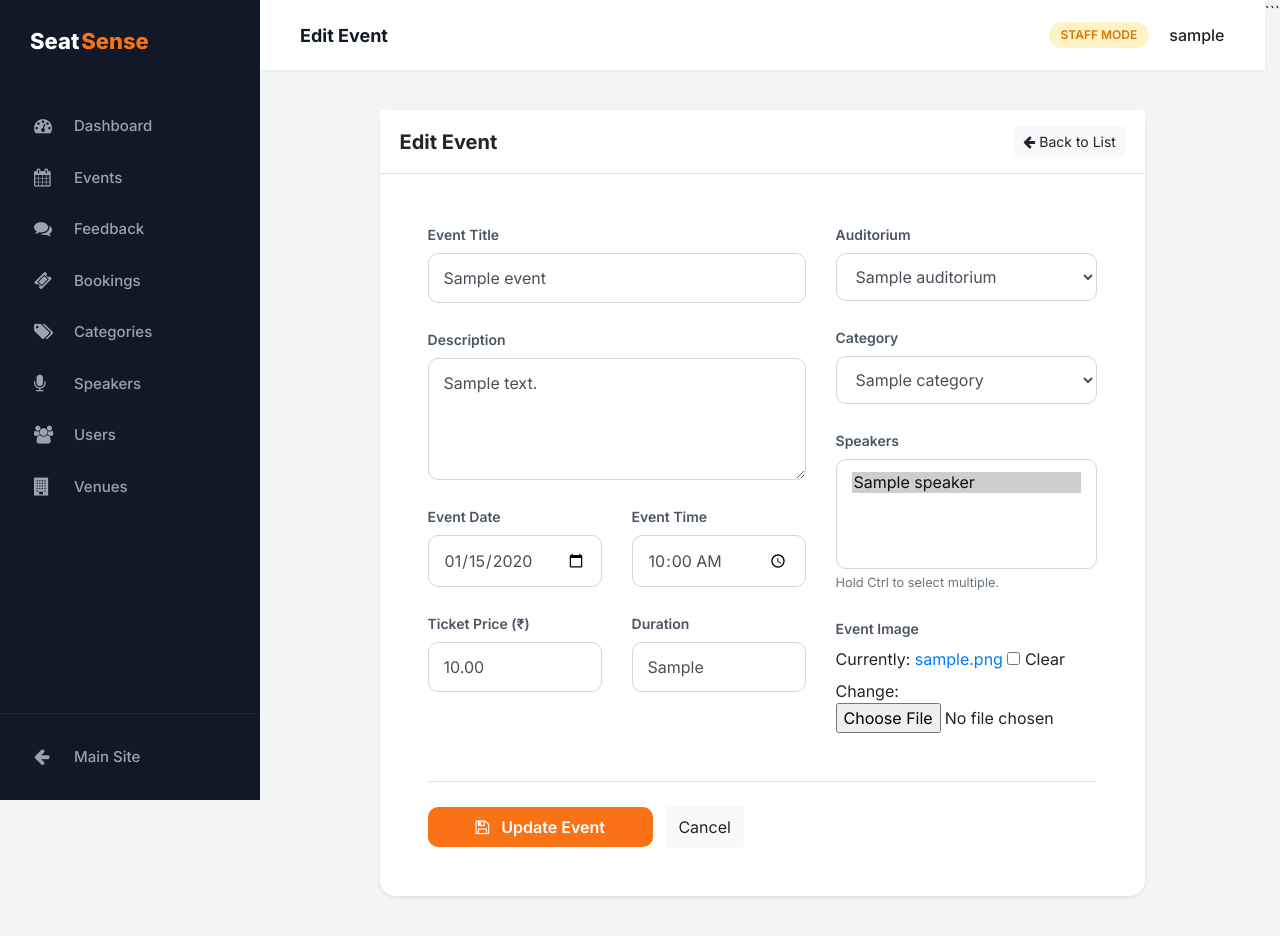
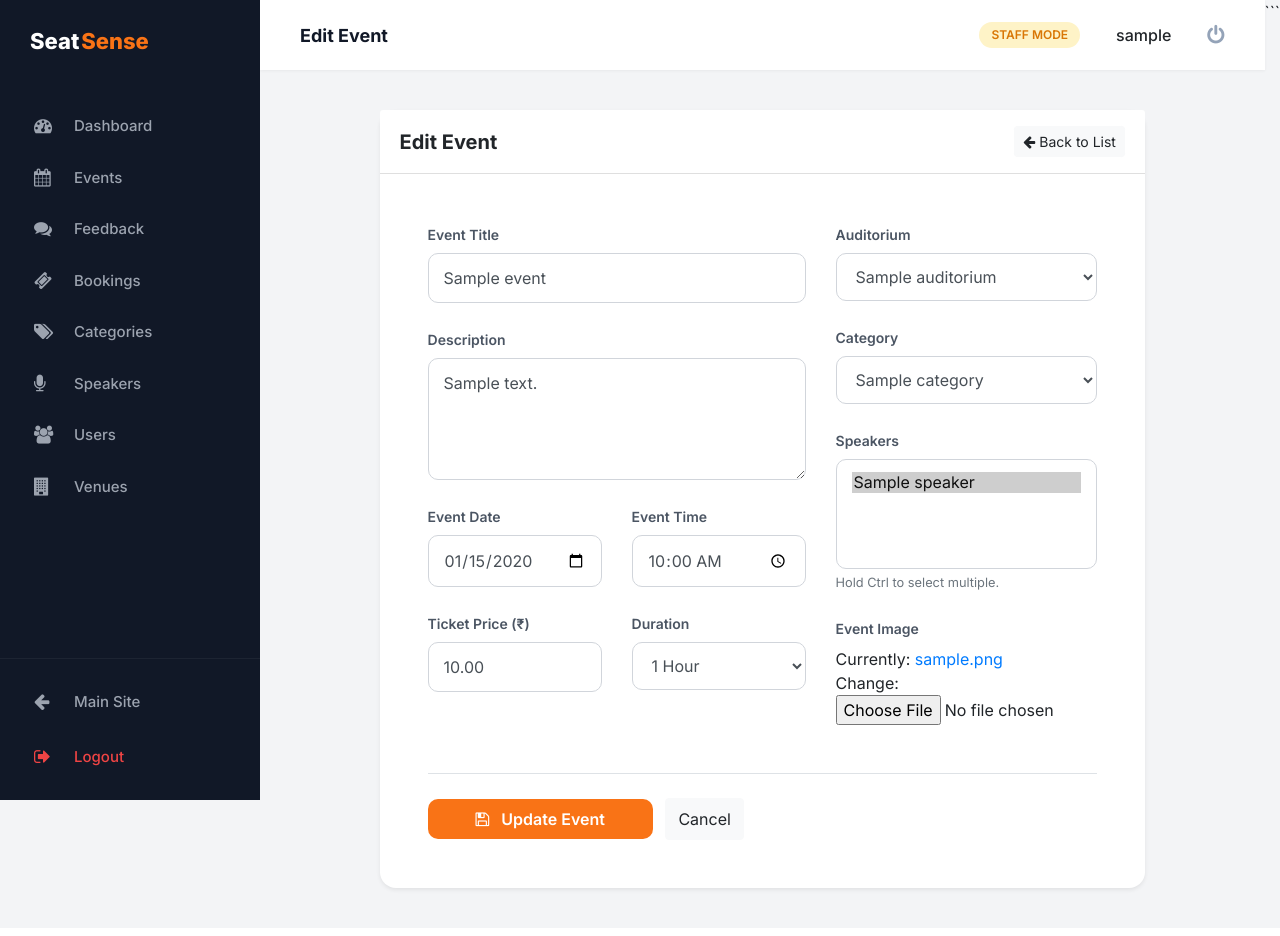
Before and after one commit to DyvinBiju/seatsense, a Django app: page /admin-panel/events/1/edit/ in a window 1280 px wide. After the commit the page ends 894 px from the top, so only its background shows below. Run offline with Django 5.2, Linux system fonts and the light colour scheme; a user stored in the database is signed in; tables that the repository leaves empty hold one stand-in row (values such as "Sample post"); some libraries are stand-ins or nearby versions.

Commit message:
admin dashboard completed

```diff
--- a/seatsense_app/admin_views.py
+++ b/seatsense_app/admin_views.py
@@ -92,9 +92,18 @@ def admin_event_create(request):
 @user_passes_test(admin_required, login_url='login')
 def admin_event_edit(request, event_id):
     event = get_object_or_404(Event, id=event_id)
+    old_auditorium = event.auditorium
+
     if request.method == "POST":
         form = EventForm(request.POST, request.FILES, instance=event)
         if form.is_valid():
+            new_auditorium = form.cleaned_data['auditorium']
+
+            # Booking Guard: Block venue change if bookings exist
+            if new_auditorium != old_auditorium and event.booking_set.filter(status='CONFIRMED').exists():
+                messages.error(request, f"Cannot change the venue for '{event.title}' because seats have already been booked. Cancel the bookings or create a new event instead.")
+                return render(request, 'seatsense_app/admin/event_form.html', {'form': form, 'title': 'Edit Event', 'edit': True})
+
             form.save()
             messages.success(request, "Event updated successfully!")
             return redirect('admin_event_list')
@@ -105,7 +114,13 @@ def admin_event_edit(request, event_id):
 @user_passes_test(admin_required, login_url='login')
 def admin_event_delete(request, event_id):
     event = get_object_or_404(Event, id=event_id)
+
     if request.method == "POST":
+        # Booking Guard: Block deletion if bookings exist
+        if event.booking_set.filter(status='CONFIRMED').exists():
+            messages.error(request, f"Cannot delete '{event.title}' because it has active bookings. Cancel the bookings first.")
+            return redirect('admin_event_list')
+
         event.delete()
         messages.success(request, "Event deleted successfully!")
         return redirect('admin_event_list')
--- a/seatsense_app/forms.py
+++ b/seatsense_app/forms.py
@@ -33,11 +33,71 @@ class EventForm(forms.ModelForm):
             'title': forms.TextInput(attrs={'class': 'form-control', 'placeholder': 'Enter event title'}),
             'description': forms.Textarea(attrs={'class': 'form-control', 'rows': 4, 'placeholder': 'Write event details...'}),
             'ticket_price': forms.NumberInput(attrs={'class': 'form-control', 'placeholder': 'Price in ₹'}),
-            'duration': forms.TextInput(attrs={'class': 'form-control', 'placeholder': 'e.g. 2 Hours'}),
+            'duration': forms.Select(attrs={'class': 'form-control'}),
             'auditorium': forms.Select(attrs={'class': 'form-control'}),
             'category': forms.Select(attrs={'class': 'form-control'}),
             'speakers': forms.SelectMultiple(attrs={'class': 'form-control'}),
         }
+
+    def __init__(self, *args, **kwargs):
+        super(EventForm, self).__init__(*args, **kwargs)
+        self.fields['duration'].required = False
+        self.fields['speakers'].required = False
+
+        # Ensure all other fields have required attribute for browser validation
+        for field_name in self.fields:
+            if field_name not in ['duration', 'speakers']:
+                self.fields[field_name].required = True
+
+    def clean(self):
+        cleaned_data = super().clean()
+        auditorium = cleaned_data.get('auditorium')
+        event_date = cleaned_data.get('event_date')
+        event_time = cleaned_data.get('event_time')
+        new_duration_str = cleaned_data.get('duration')
+
+        def parse_duration(d_str):
+            if not d_str: return 2.0 # Default fallback
+            s = str(d_str).lower()
+            if 'full' in s and 'day' in s: return 12.0
+            import re
+            nums = re.findall(r'(\d+(\.\d+)?)', s)
+            if nums:
+                val = float(nums[0][0])
+                if 'min' in s: return val / 60.0
+                if 'day' in s: return val * 24.0
+                return val
+            return 2.0
+
+        if auditorium and event_date and event_time:
+            from datetime import datetime, timedelta
+
+            new_start = datetime.combine(event_date, event_time)
+            new_dur_hours = parse_duration(new_duration_str)
+            new_end = new_start + timedelta(hours=new_dur_hours)
+
+            existing_events = Event.objects.filter(auditorium=auditorium, event_date=event_date)
+
+            if self.instance.pk:
+                existing_events = existing_events.exclude(pk=self.instance.pk)
+
+            for existing in existing_events:
+                existing_start = datetime.combine(existing.event_date, existing.event_time)
+                existing_dur_hours = parse_duration(existing.duration)
+                existing_end = existing_start + timedelta(hours=existing_dur_hours)
+
+                min_start_after = existing_end + timedelta(hours=2)
+                max_end_before = existing_start - timedelta(hours=2)
+
+                # Check if New Event overlaps with the 'Blocked Out' time slot
+                if new_start < min_start_after and new_end > max_end_before:
+                    raise forms.ValidationError(
+                        f"Warning: '{existing.title}' is scheduled from {existing_start.strftime('%I:%M %p')} "
+                        f"to approx. {existing_end.strftime('%I:%M %p')} in this venue. "
+                        f"Please allow at least a 2-hour buffer before or after it."
+                    )
+
+        return cleaned_data
 
 from .models import Category, Speaker, Auditorium
 
--- a/seatsense_app/models.py
+++ b/seatsense_app/models.py
@@ -68,8 +68,25 @@ class Event(models.Model):
 
     ticket_price = models.DecimalField(max_digits=8, decimal_places=2)
 
-    image = models.ImageField(upload_to="events/", blank=True)
-    duration = models.CharField(max_length=50, blank=True, null=True, help_text="e.g. 2 Hours, 3 Days, Full Day")
+    DURATION_CHOICES = [
+        ('1', '1 Hour'),
+        ('1.5', '1.5 Hours'),
+        ('2', '2 Hours'),
+        ('2.5', '2.5 Hours'),
+        ('3', '3 Hours'),
+        ('3.5', '3.5 Hours'),
+        ('4', '4 Hours'),
+        ('5', '5 Hours'),
+        ('6', '6 Hours'),
+        ('8', '8 Hours / Full Day'),
+        ('12', '12 Hours / Half Day'),
+        ('24', '1 Day (24 Hours)'),
+        ('48', '2 Days (48 Hours)'),
+        ('72', '3 Days (72 Hours)'),
+    ]
+
+    image = models.ImageField(upload_to="events/")
+    duration = models.CharField(max_length=50, blank=True, null=True, choices=DURATION_CHOICES, help_text="Select the estimated duration of the event")
     speakers = models.ManyToManyField(Speaker, related_name="events", blank=True)
 
     def __str__(self):
--- a/templates/seatsense_app/admin/admin_base.html
+++ b/templates/seatsense_app/admin/admin_base.html
@@ -290,6 +290,12 @@
             <a href="{% url 'index' %}" class="menu-link" style="padding-left: 0;">
                 <i class="fa fa-arrow-left"></i> Main Site
             </a>
+            <a href="#" onclick="document.getElementById('logout-form').submit(); return false;" class="menu-link mt-2" style="padding-left: 0; color: #ef4444;" onmouseover="this.style.color='#dc2626'" onmouseout="this.style.color='#ef4444'">
+                <i class="fa fa-sign-out"></i> Logout
+            </a>
+            <form id="logout-form" action="{% url 'logout' %}" method="post" style="display: none;">
+                {% csrf_token %}
+            </form>
         </div>
     </div>
 
@@ -306,9 +312,12 @@
                 </div>
             </div>
 
-            <div class="user-nav">
-                <div class="admin-badge">Staff Mode</div>
-                <div style="font-weight: 500;">{{ request.user.username }}</div>
+            <div class="user-nav d-flex align-items-center">
+                <div class="admin-badge mr-3">Staff Mode</div>
+                <div class="mr-3" style="font-weight: 500;">{{ request.user.username }}</div>
+                <a href="#" onclick="document.getElementById('logout-form').submit(); return false;" title="Logout" style="color: #94a3b8; font-size: 1.25rem; transition: color 0.2s;" onmouseover="this.style.color='#ef4444'" onmouseout="this.style.color='#94a3b8'">
+                    <i class="fa fa-power-off"></i>
+                </a>
             </div>
         </div>
 
--- a/templates/seatsense_app/admin/event_form.html
+++ b/templates/seatsense_app/admin/event_form.html
@@ -16,6 +16,15 @@
                 <form method="POST" enctype="multipart/form-data">
                     {% csrf_token %}
 
+                    {% if form.non_field_errors %}
+                    <div class="alert alert-danger mb-4 shadow-sm" style="border-radius: 12px; border: none; border-left: 5px solid #dc3545;">
+                        {% for error in form.non_field_errors %}
+                        <div class="d-flex align-items-center" style="font-weight: 600;">
+                            <i class="fa fa-exclamation-triangle mr-2"></i> {{ error }}
+                        </div>
+                        {% endfor %}
+                    </div>
+                    {% endif %}
                     <div class="row">
                         <!-- Left Column: Basic Info -->
                         <div class="col-md-7">
--- a/templates/seatsense_app/admin/event_list.html
+++ b/templates/seatsense_app/admin/event_list.html
@@ -16,10 +16,10 @@
                     <option value="{{ cat.id }}" {% if selected_cat == cat.id %}selected{% endif %}>{{ cat.name }}</option>
                     {% endfor %}
                 </select>
-                <div class="input-group">
-                    <input type="text" name="q" class="form-control" placeholder="Search events..." value="{{ search_query|default:'' }}" style="border-radius: 10px 0 0 10px; border-right: none;">
+                <div class="input-group bg-white" style="border-radius: 10px; overflow: hidden; border: 1px solid #ced4da; flex-wrap: nowrap;">
+                    <input type="text" name="q" class="form-control border-0 shadow-none" placeholder="Search events..." value="{{ search_query|default:'' }}" style="background: transparent;">
                     <div class="input-group-append">
-                        <button class="btn btn-light bg-white" type="submit" style="border-radius: 0 10px 10px 0; border: 1px solid #ced4da; border-left: none;">
+                        <button class="btn border-0 shadow-none" type="submit" style="background: transparent;">
                             <i class="fa fa-search text-muted"></i>
                         </button>
                     </div>
```
Also changed, not shown: media/events/gallery-full-popup-four_sgZijV2.jpg (added), media/events/speaker-four.jpg (added), media/events/speaker-full-three_fZLok1s.jpg (added), media/events/speaker-full-three_s5Gf9qa.jpg (added), seatsense_app/migrations/0012_alter_event_duration_alter_event_image.py (added).
